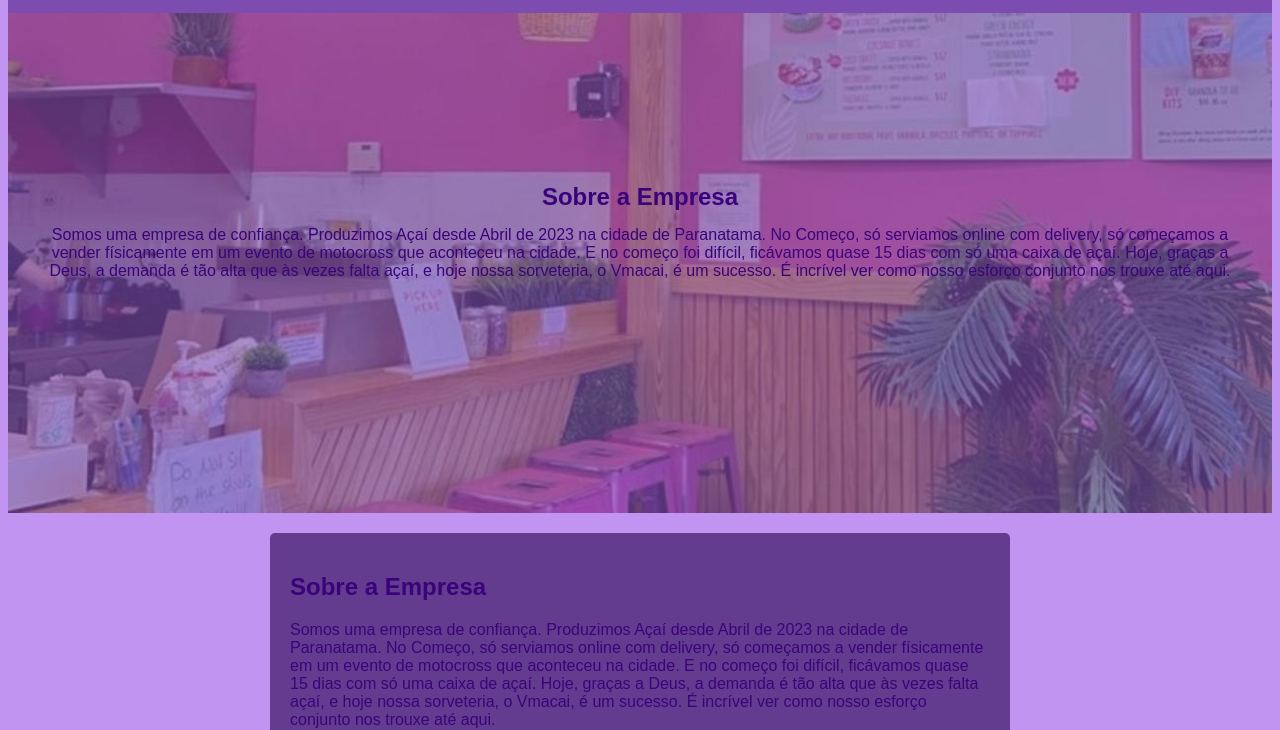
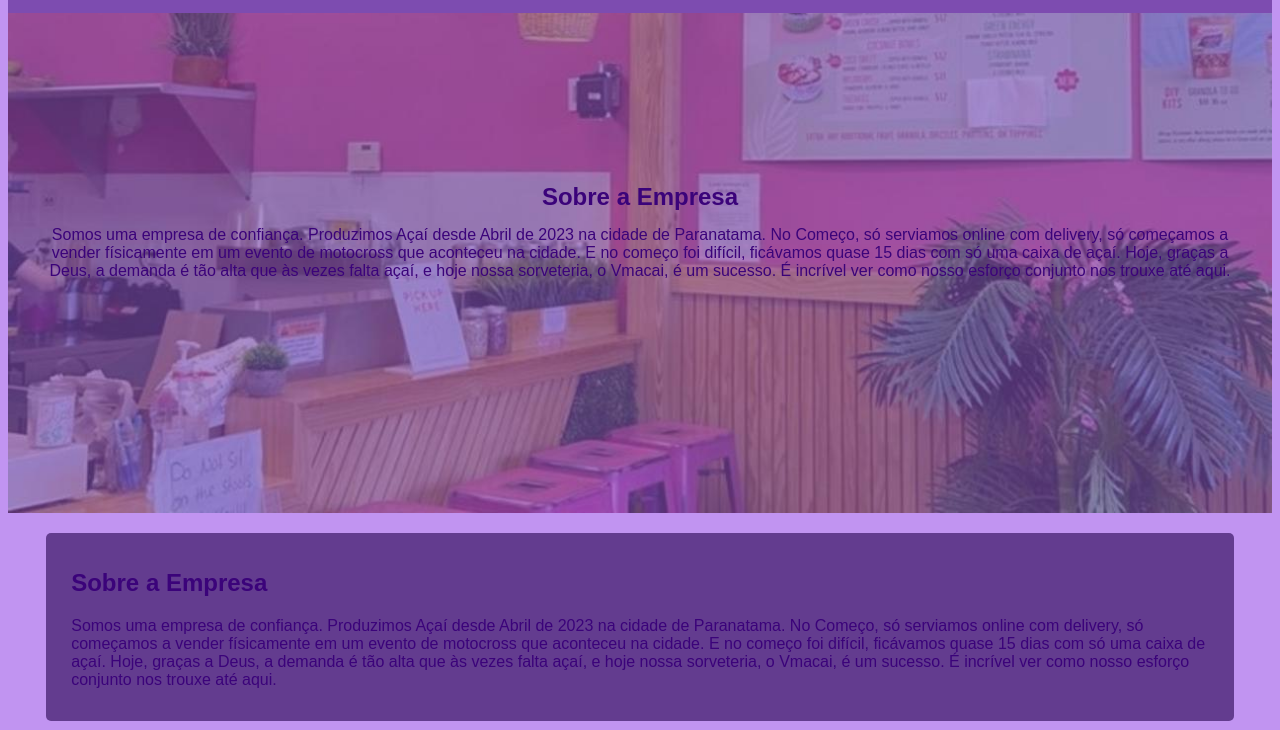
Before and after one commit to jamyssonsamuel/empresa, a plain HTML site: page index.html in a window 1280 px wide. Shown: the part 222-952 px from the top of the page. Drawn offline with Linux system fonts and the light colour scheme.

Commit message:
Update style.css

```diff
--- a/style.css
+++ b/style.css
@@ -67,8 +67,8 @@ header{
 .sobre, .servicos{
     background-color: #633C8F;
     margin: 20px auto;
-    padding: 20px;
-    width: 700px;
+    padding: 2vh 2vw;
+    max-width: 90%;
     border-radius: 5px;
     color:#3b037a;
 }
```
